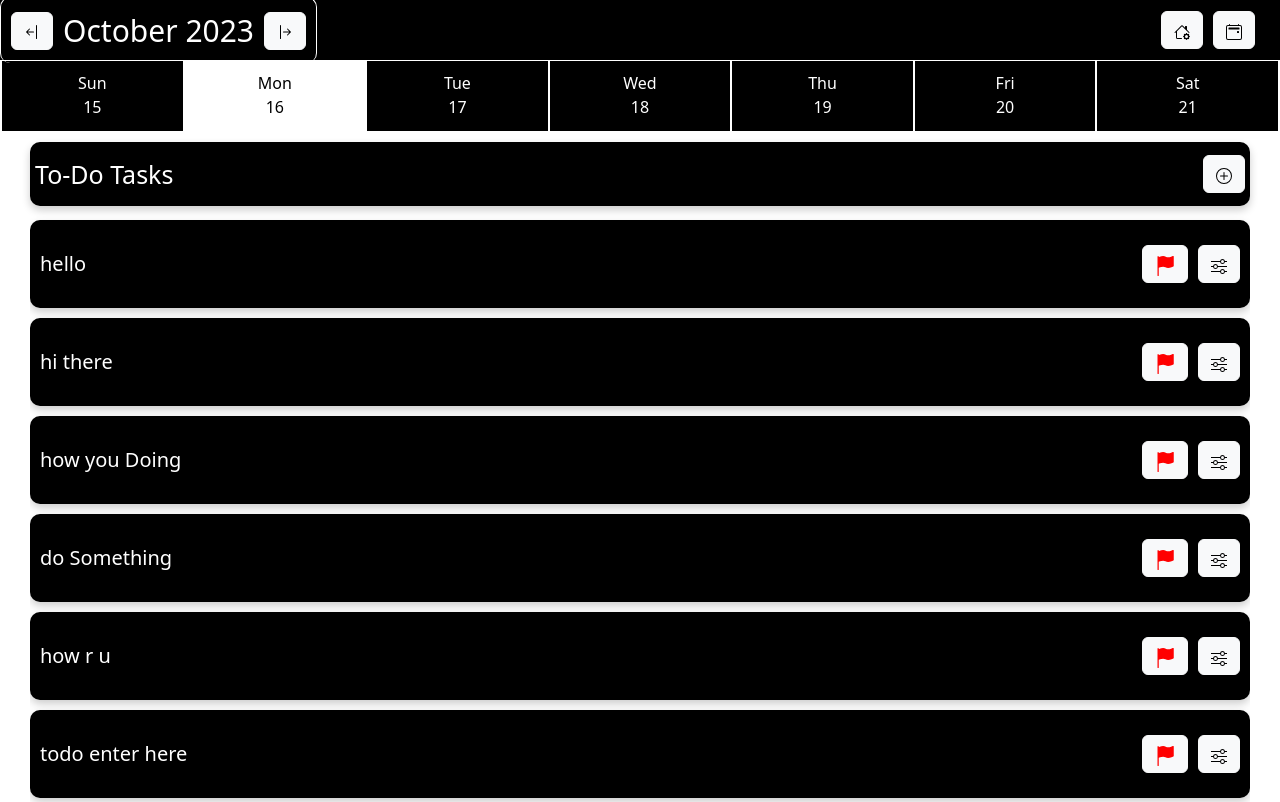
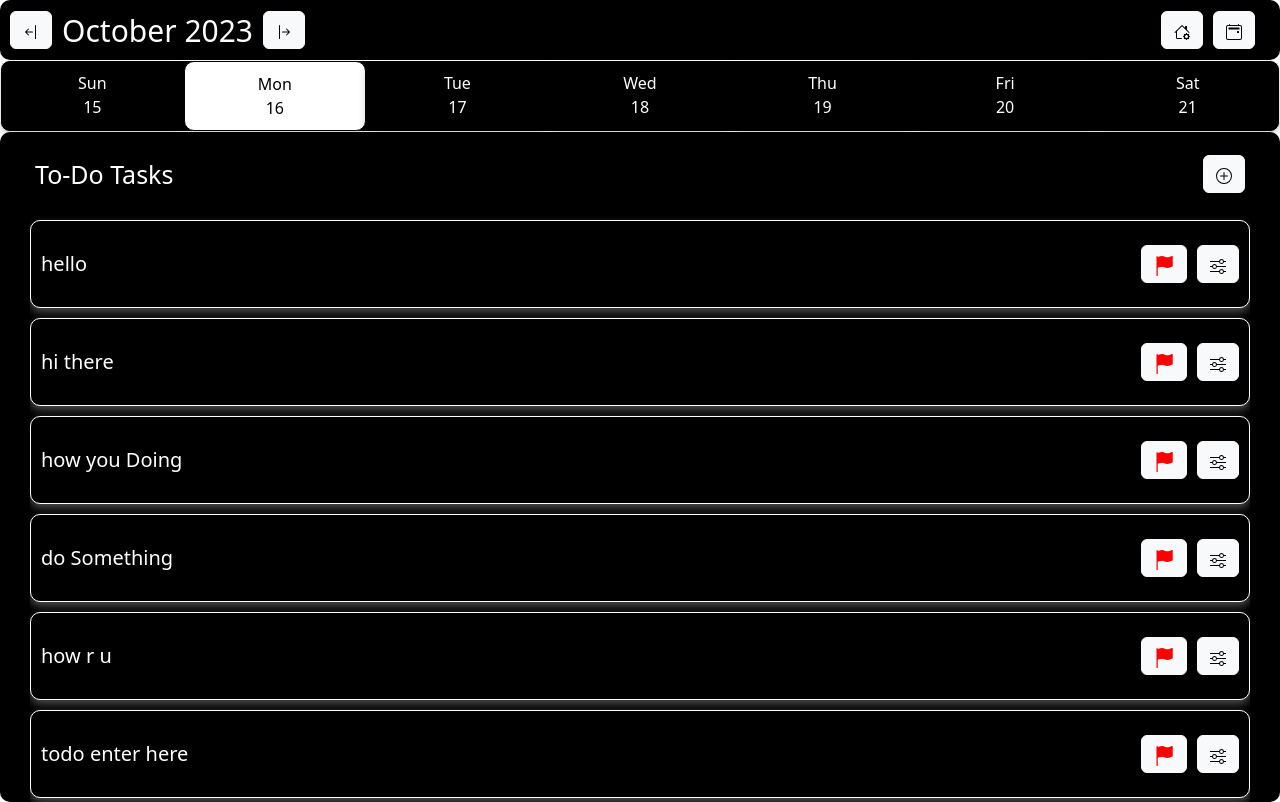
Before and after one commit to koteswararao-budati/structured, a React (Vite) app: page / in a window 1280 px wide. Built offline with nearby package versions, Linux system fonts and the light colour scheme.

Commit message:
Updated UI

```diff
--- a/src/Components/DateBar/DateBar.css
+++ b/src/Components/DateBar/DateBar.css
@@ -5,6 +5,8 @@
     grid-template-rows: 8.8vh;
     min-height: 60px;
     border: 1px solid white;
+    background-color: black;
+    border-radius: 10px;
 }
 
 .NavBarElement {
@@ -12,14 +14,15 @@
     min-width: 150px;
     color: white;
     padding-top: 10px;
-    border-left: .5px solid white;
-    border-right: .5px solid white;
-    border-top: none;
-    border-bottom: none;
+    box-shadow: 0 4px 8px 0 rgba(0, 0, 0, 0.2);
+    background-color: black;
+    border-radius: 10px;
 }
 
 .NavBarElementToday {
     color: black;
+    border: 1px solid black;
+    border-radius: 10px;
     background-color: white;
     pointer-events: none;
 }
--- a/src/Components/MainBar/MainBar.css
+++ b/src/Components/MainBar/MainBar.css
@@ -6,7 +6,6 @@
 
 .left-elements {
     border-radius: 10px;
-    border: 1px solid white;
     border-bottom: 0;
     display: flex;
     padding: 0 10px 0 10px;
@@ -20,8 +19,10 @@
     min-height: 50px;
     display: flex;
     justify-content: space-between;
+    background-color: black;
     color: white;
     align-items: center;
+    border-radius: 10px;
 }
 
 .calendar {
--- a/src/Components/TodoTasks/TodoTasks.module.css
+++ b/src/Components/TodoTasks/TodoTasks.module.css
@@ -4,7 +4,8 @@
     grid-template-rows: auto auto;
     width: 100%;
     min-width: 400px;
-    background-color: white;
+    background-color: black;
+    border-radius: 10px;
 }
 
 .tasks * {
@@ -15,8 +16,6 @@
 .heading {
     margin: 10px 30px 0 30px;
     background-color: black;
-    box-shadow: 0 4px 8px 0 rgba(0, 0, 0, 0.2);
-    border-radius: 10px;
     display: flex;
     justify-content: space-between;
     align-items: center;
@@ -42,9 +41,10 @@
 .addTaskContainer {
     display: grid;
     align-items: center;
-    box-shadow: 0 4px 8px 0 rgba(0, 0, 0, 0.2);
+    box-shadow: 0 4px 8px 0 rgba(255, 255, 255, 0.3);
     background-color: black;
     border-radius: 10px;
+    border: 1px solid white;
     height: 11vh;
     min-height: 75px;
     margin: 10px 0 0 0;
--- a/src/css/App.module.css
+++ b/src/css/App.module.css
@@ -1,5 +1,4 @@
 .mainApp {
-    background-color: black;
     height: 100svh;
     max-height: 100svh;
 }
```
